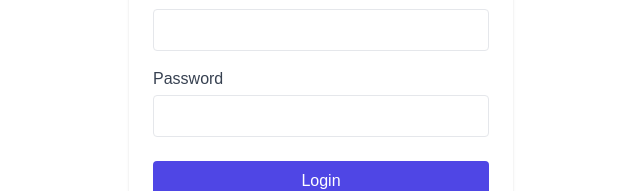
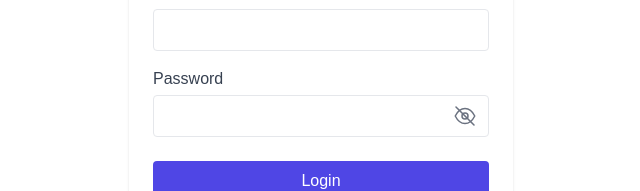
Before and after one commit to Pourushg210/chatbot-app, a Next.js app: page /auth/login in a window 1280 px wide. Shown: the part 139-330 px from the top of the page, without its empty margins (319-959 px from the left). Built offline with nearby package versions, Linux system fonts and the light colour scheme.

Commit message:
Add changes to include password visibility option

```diff
--- a/src/components/auth/LoginForm.tsx
+++ b/src/components/auth/LoginForm.tsx
@@ -9,6 +9,7 @@ export default function LoginForm() {
   const [username, setUsername] = useState("");
   const [password, setPassword] = useState("");
   const [error, setError] = useState("");
+  const [showPassword, setShowPassword] = useState(false);
   const dispatch = useDispatch();
   const router = useRouter();
 
@@ -57,17 +58,73 @@ export default function LoginForm() {
           required
         />
       </div>
-      <div className="mb-6">
-        <label className="block mb-1 text-gray-700 dark:text-gray-200">
-          Password
-        </label>
+      <label className="block mb-1 text-gray-700 dark:text-gray-200">
+        Password
+      </label>
+      <div className="mb-6 relative flex items-center">
         <input
-          type="password"
+          type={showPassword ? "text" : "password"}
           value={password}
           onChange={(e) => setPassword(e.target.value)}
-          className="w-full px-3 py-2 border rounded text-gray-900 dark:text-white"
+          className="w-full px-3 py-2 border rounded text-gray-900 dark:text-white pr-10"
           required
         />
+        <button
+          type="button"
+          aria-label={showPassword ? "Hide password" : "Show password"}
+          onClick={() => setShowPassword((v) => !v)}
+          className="absolute right-3 top-0 bottom-0 my-auto text-gray-500 dark:text-gray-300 focus:outline-none"
+          tabIndex={-1}
+        >
+          {showPassword ? (
+            // Eye-off SVG (original, h-5 w-5)
+            <svg
+              xmlns="http://www.w3.org/2000/svg"
+              className="h-6 w-6"
+              fill="none"
+              viewBox="0 0 24 24"
+              strokeWidth={1.5}
+              stroke="currentColor"
+            >
+              <path
+                strokeLinecap="round"
+                strokeLinejoin="round"
+                d="M15 12a3 3 0 11-6 0 3 3 0 016 0z"
+              />
+              <path
+                strokeLinecap="round"
+                strokeLinejoin="round"
+                d="M2.25 12C4.5 7.5 8.25 4.5 12 4.5s7.5 3 9.75 7.5c-2.25 4.5-6 7.5-9.75 7.5S4.5 16.5 2.25 12z"
+              />
+            </svg>
+          ) : (
+            // Heroicons Eye (larger)
+            <svg
+              xmlns="http://www.w3.org/2000/svg"
+              className="h-6 w-6"
+              fill="none"
+              viewBox="0 0 24 24"
+              strokeWidth={1.5}
+              stroke="currentColor"
+            >
+              <path
+                strokeLinecap="round"
+                strokeLinejoin="round"
+                d="M15 12a3 3 0 11-6 0 3 3 0 016 0z"
+              />
+              <path
+                strokeLinecap="round"
+                strokeLinejoin="round"
+                d="M2.25 12C4.5 7.5 8.25 4.5 12 4.5s7.5 3 9.75 7.5c-2.25 4.5-6 7.5-9.75 7.5S4.5 16.5 2.25 12z"
+              />
+              <path
+                strokeLinecap="round"
+                strokeLinejoin="round"
+                d="M3 3l18 18"
+              />
+            </svg>
+          )}
+        </button>
       </div>
       <button
         type="submit"
```
